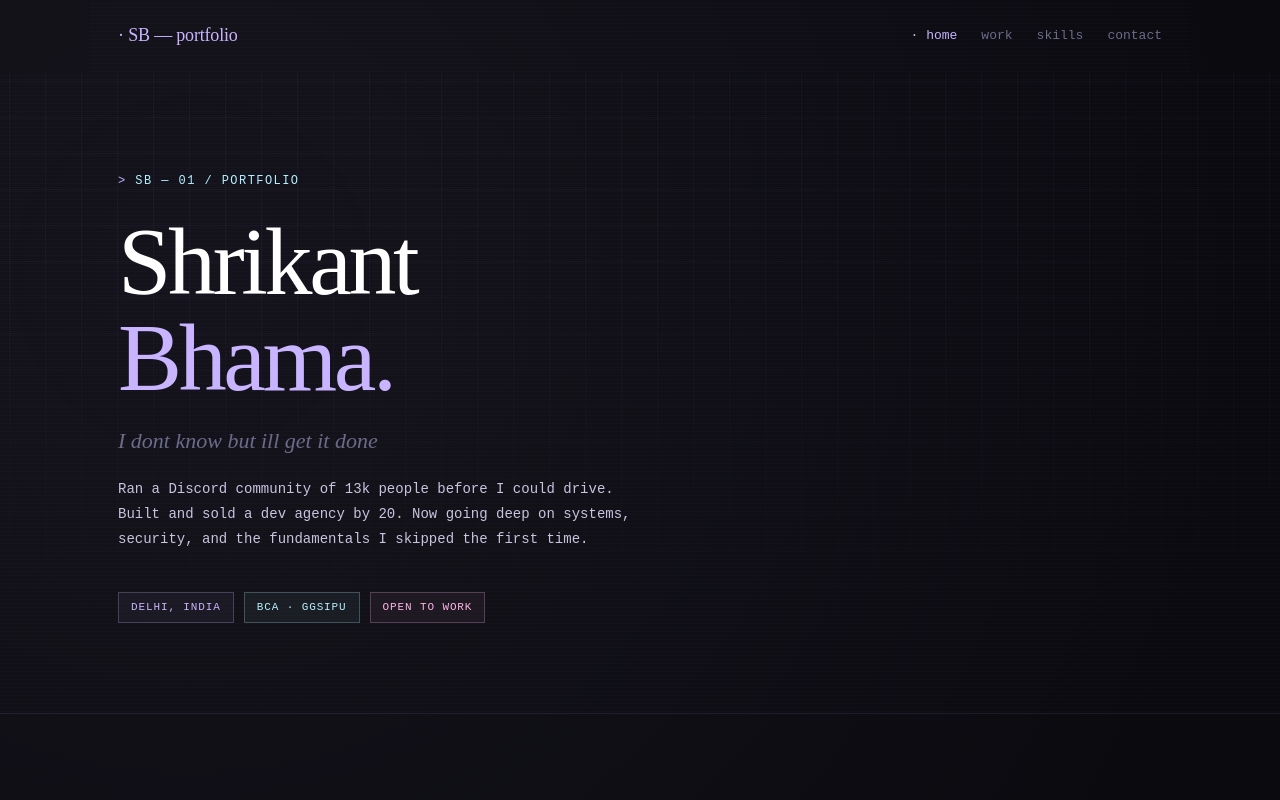
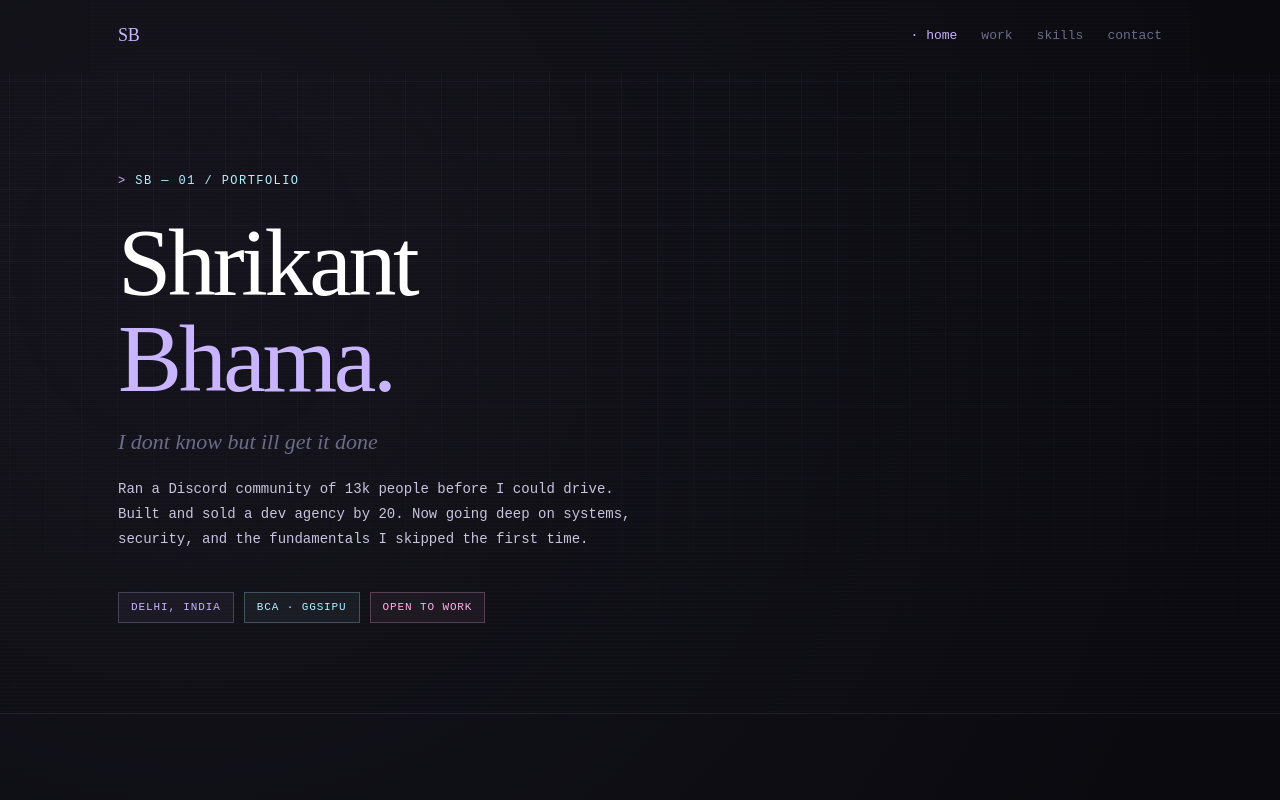
Before and after one commit to lampzgithub/portfolio, a React (Vite) app in the folder client/: page / in a window 1280 px wide. Shown: the top 800 px of the page. Built offline with nearby package versions, Linux system fonts and the light colour scheme; no server answers.

Commit message:
animated brand

```diff
--- a/client/src/components/Nav.jsx
+++ b/client/src/components/Nav.jsx
@@ -1,3 +1,4 @@
+import { useRef, useState } from 'react';
 import { NavLink, useLocation, useNavigate } from 'react-router-dom';
 
 function smoothScrollToId(id) {
@@ -15,22 +16,61 @@ function HashLink({ hash, children }) {
     if (loc.pathname === '/') {
       smoothScrollToId(hash);
     } else {
-      // navigate home and pass the target hash through router state;
-      // Home reads it on mount and scrolls.
       nav('/', { state: { scrollTo: hash } });
     }
   };
+  return <a href={`/#${hash}`} onClick={onClick}>{children}</a>;
+}
+
+function Brand() {
+  const [hover, setHover] = useState(false);
+  const [clicked, setClicked] = useState(false);
+  const timeoutRef = useRef(null);
+
+  const onClick = (e) => {
+    e.preventDefault();
+    if (clicked) return;
+    setClicked(true);
+    clearTimeout(timeoutRef.current);
+    timeoutRef.current = setTimeout(() => setClicked(false), 5000);
+  };
+
+  const stateKey = clicked ? 'cheems' : hover ? 'long' : 'short';
+
   return (
-    <a href={`/#${hash}`} onClick={onClick}>{children}</a>
+    <a
+      href="/"
+      className={`brand brand-state-${stateKey}`}
+      onMouseEnter={() => setHover(true)}
+      onMouseLeave={() => setHover(false)}
+      onClick={onClick}
+      title={clicked ? '' : "psst — click me"}
+    >
+      {clicked ? (
+        <span className="brand-cheems" key="cheems">
+          <span className="brand-cheems-emoji" aria-hidden="true">🐶</span>
+          <span className="brand-cheems-text">cheems</span>
+        </span>
+      ) : (
+        <span className="brand-text" key={hover ? 'long' : 'short'}>
+          {hover ? (
+            <>
+              <span className="sb">Shrikant&nbsp;Bhama</span>
+              <span className="brand-tail">&rsquo;s portfolio</span>
+            </>
+          ) : (
+            <span className="sb">SB</span>
+          )}
+        </span>
+      )}
+    </a>
   );
 }
 
 export default function Nav() {
   return (
     <nav className="nav">
-      <NavLink to="/" className="brand">
-        <span className="sb">SB</span> — portfolio
-      </NavLink>
+      <Brand />
       <ul>
         <li><NavLink to="/" end className={({ isActive }) => (isActive ? 'active' : undefined)}>home</NavLink></li>
         <li><NavLink to="/work" className={({ isActive }) => (isActive ? 'active' : undefined)}>work</NavLink></li>
--- a/client/src/pages/Admin.jsx
+++ b/client/src/pages/Admin.jsx
@@ -516,8 +516,6 @@ export default function Admin() {
             <input value={cfg.contact.email} onChange={(e) => updContact('email', e.target.value)} /></div>
           <div className="field"><label>github URL</label>
             <input value={cfg.contact.github} onChange={(e) => updContact('github', e.target.value)} /></div>
-          <div className="field"><label>phone</label>
-            <input value={cfg.contact.phone} onChange={(e) => updContact('phone', e.target.value)} /></div>
           <div className="btn-row">
             <button type="button" className="btn" onClick={saveConfig}>save contact</button>
           </div>
--- a/client/src/pages/Home.jsx
+++ b/client/src/pages/Home.jsx
@@ -261,7 +261,6 @@ export default function Home() {
             <div className="contact-list">
               {cfg.contact.email && <a href={`mailto:${cfg.contact.email}`}>{cfg.contact.email} →</a>}
               {cfg.contact.github && <a href={cfg.contact.github} target="_blank" rel="noreferrer">github →</a>}
-              {cfg.contact.phone && <a href={`tel:${cfg.contact.phone.replace(/\s+/g, '')}`}>{cfg.contact.phone} →</a>}
             </div>
           </div>
         </div>
--- a/client/src/styles.css
+++ b/client/src/styles.css
@@ -78,8 +78,62 @@ img { max-width: 100%; display: block; }
   font-weight: 500;
   letter-spacing: -0.01em;
   color: var(--text);
+  cursor: pointer;
+  display: inline-flex;
+  align-items: center;
+  position: relative;
+  user-select: none;
+  /* keep room reserved for the long state so layout doesn't jump too hard */
+  min-height: 28px;
 }
+.nav .brand:hover { text-decoration: none; }
 .nav .brand .sb { color: var(--purple); }
+
+/* brand state transitions: each state-change remounts the inner span via
+   React `key`, which retriggers this animation. */
+.brand-text, .brand-cheems {
+  display: inline-flex;
+  align-items: center;
+  gap: 4px;
+  animation: brand-fade 0.35s cubic-bezier(0.22, 1, 0.36, 1);
+}
+@keyframes brand-fade {
+  from { opacity: 0; transform: translateY(6px); filter: blur(4px); }
+  to   { opacity: 1; transform: translateY(0); filter: blur(0); }
+}
+
+.brand-tail {
+  color: var(--muted);
+  margin-left: 2px;
+  font-style: italic;
+}
+
+.brand-cheems {
+  gap: 10px;
+  padding: 2px 10px;
+  background: linear-gradient(135deg, rgba(255, 200, 100, 0.18), rgba(255, 180, 230, 0.08));
+  border: 1px solid rgba(255, 200, 100, 0.35);
+  border-radius: 999px;
+}
+.brand-cheems-emoji {
+  display: inline-block;
+  font-size: 22px;
+  line-height: 1;
+  animation: cheems-bounce 0.6s cubic-bezier(0.34, 1.56, 0.64, 1);
+}
+@keyframes cheems-bounce {
+  0%   { transform: scale(0) rotate(-200deg); }
+  60%  { transform: scale(1.35) rotate(20deg); }
+  80%  { transform: scale(0.95) rotate(-6deg); }
+  100% { transform: scale(1) rotate(0); }
+}
+.brand-cheems-text {
+  font-family: var(--font-mono);
+  font-size: 12px;
+  letter-spacing: 0.14em;
+  text-transform: uppercase;
+  color: #ffd078;
+}
 .nav ul { display: flex; gap: 24px; list-style: none; }
 .nav a { color: var(--muted); transition: color 0.2s; }
 .nav a:hover { color: var(--text); }
```
